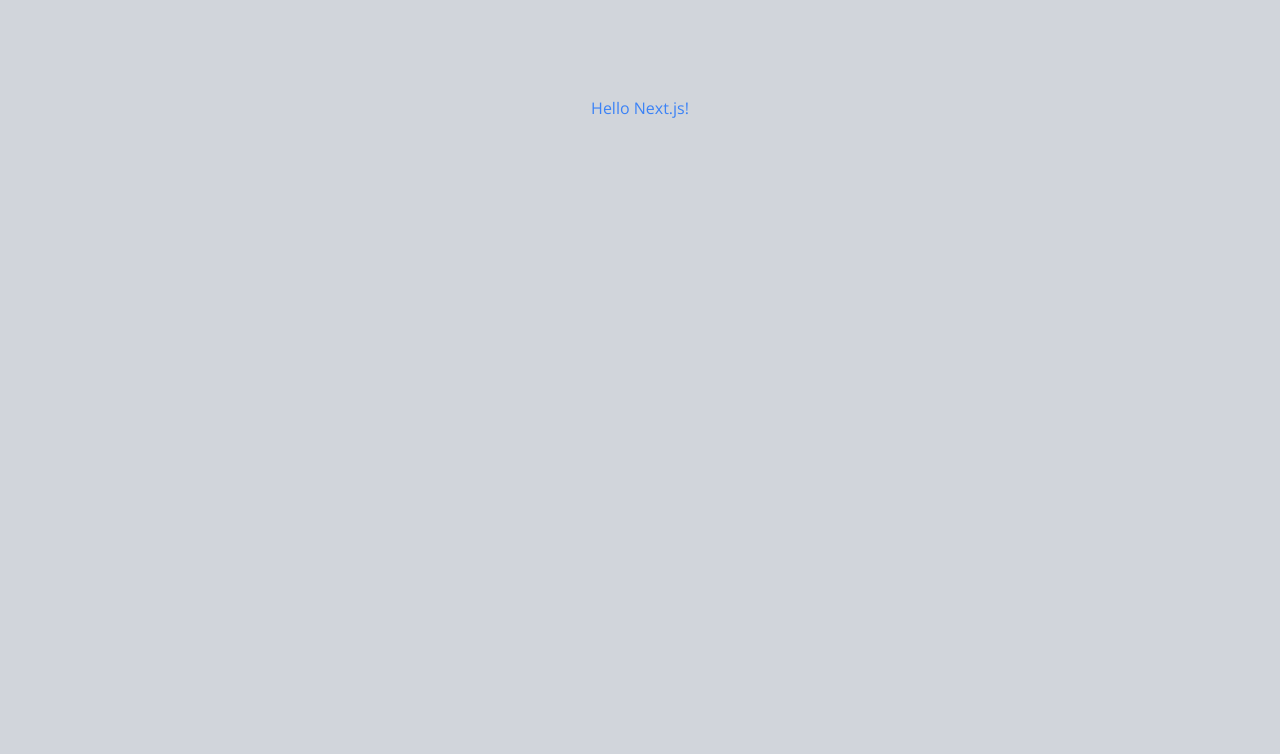
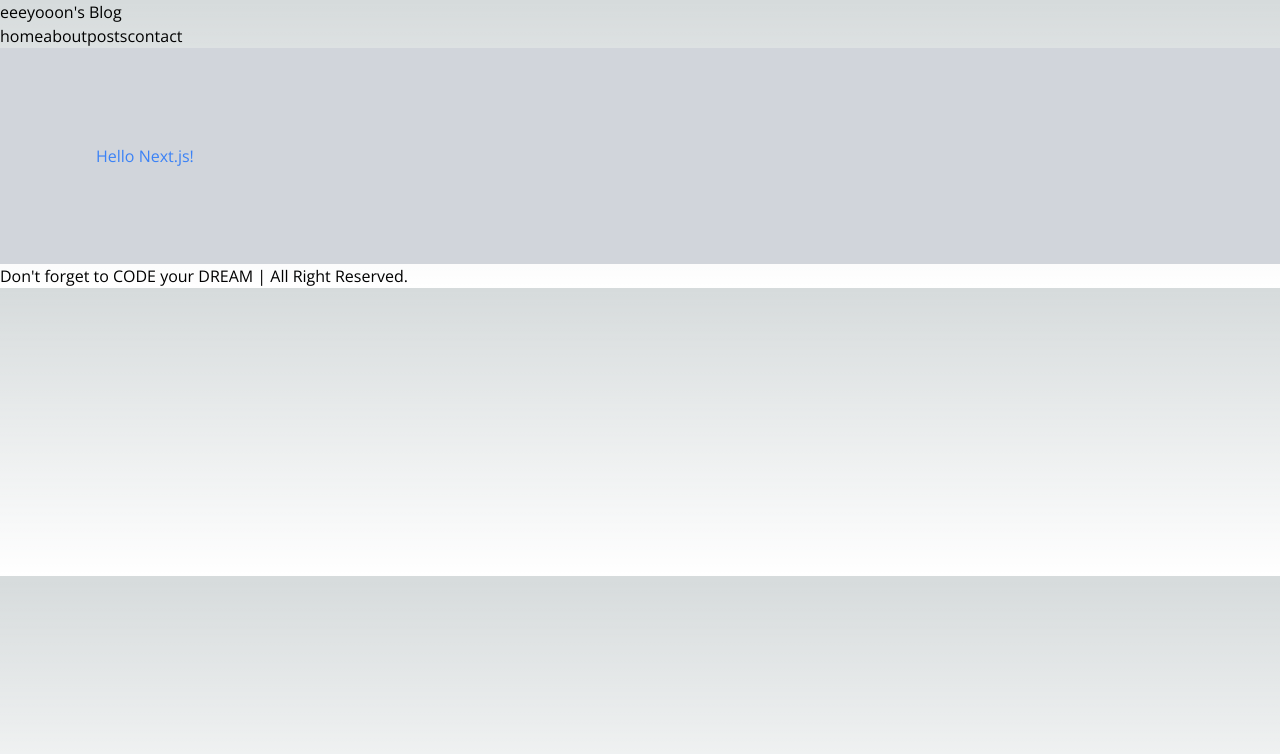
Before and after one commit to eeeyooon/Nextjs-Blog, a Next.js app: page / in a window 1280 px wide. Shown: the top 754 px of the page. Built offline with nearby package versions, Linux system fonts and the light colour scheme.

Commit message:
[💄 style] 레이아웃 생성 및 라우팅 설정

```diff
--- /dev/null
+++ b/src/app/about/page.tsx
@@ -0,0 +1,3 @@
+export default function AboutPage() {
+  return <p>나에 대해</p>;
+}
--- /dev/null
+++ b/src/app/contact/page.tsx
@@ -0,0 +1,3 @@
+export default function ContactPage() {
+  return <p>연락하기</p>;
+}
--- a/src/app/layout.tsx
+++ b/src/app/layout.tsx
@@ -1,6 +1,8 @@
 import type { Metadata } from "next";
 import { Open_Sans } from "next/font/google";
 import "./globals.css";
+import Header from "@/components/Header";
+import Footer from "@/components/Footer";
 
 const sans = Open_Sans({ subsets: ["latin"] });
 
@@ -16,7 +18,11 @@
 }) {
   return (
     <html lang="ko">
-      <body className={sans.className}>{children}</body>
+      <body className={sans.className}>
+        <Header />
+        <main>{children}</main>
+        <Footer />
+      </body>
     </html>
   );
 }
--- a/src/app/page.tsx
+++ b/src/app/page.tsx
@@ -1,7 +1,7 @@
 export default function Home() {
   return (
-    <main className="flex min-h-screen flex-col items-center justify-between p-24 bg-gray-300">
+    <section className="p-24 bg-gray-300">
       <div className="text-blue-500">Hello Next.js!</div>
-    </main>
+    </section>
   );
 }
--- /dev/null
+++ b/src/app/posts/page.tsx
@@ -0,0 +1,3 @@
+export default function PostsPage() {
+  return <p>포스트들!</p>;
+}
--- /dev/null
+++ b/src/components/Footer.tsx
@@ -0,0 +1,3 @@
+export default function Footer() {
+  return <p>{"Don't forget to CODE your DREAM | All Right Reserved."}</p>;
+}
--- /dev/null
+++ b/src/components/Header.tsx
@@ -0,0 +1,17 @@
+import Link from "next/link";
+
+export default function Header() {
+  return (
+    <header>
+      <Link href="/">
+        <h1>{"eeeyooon's Blog"}</h1>
+      </Link>
+      <nav>
+        <Link href="/">home</Link>
+        <Link href="/about">about</Link>
+        <Link href="/posts">posts</Link>
+        <Link href="/contact">contact</Link>
+      </nav>
+    </header>
+  );
+}
```
